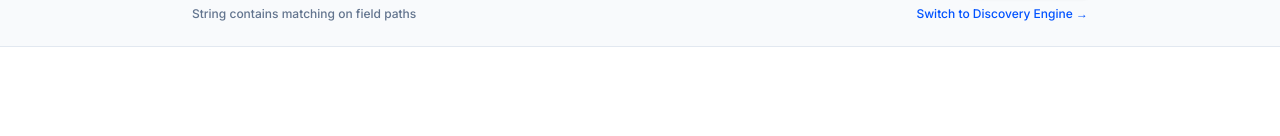
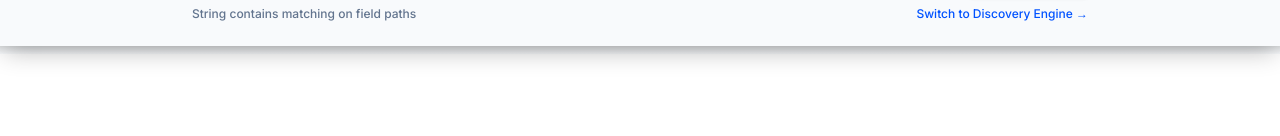
Before and after one commit to rawneddy/ceremony-field-catalog, a React (Vite) app in the folder ui/: page /search in a window 1280 px wide. Shown: the part 144-280 px from the top of the page. Built offline with nearby package versions, Linux system fonts and the light colour scheme; no server answers.

Commit message:
Added shadow to better delineate results from search bar

```diff
--- a/ui/src/pages/DiscoveryPage.tsx
+++ b/ui/src/pages/DiscoveryPage.tsx
@@ -65,7 +65,7 @@ const DiscoveryPage: React.FC = () => {
 
   return (
     <Layout>
-      <div className="bg-paper border-b border-steel p-6 shrink-0">
+      <div className="bg-paper p-6 shrink-0 shadow-[0_8px_24px_-4px_rgba(0,0,0,0.3)] relative z-10">
         <form onSubmit={handleSearch} className="max-w-6xl mx-auto grid grid-cols-12 gap-6">
           <div className="col-span-3">
             <label className="block text-[10px] font-black uppercase tracking-widest text-slate-400 mb-2">Context Scope</label>
@@ -124,7 +124,9 @@ const DiscoveryPage: React.FC = () => {
         </form>
       </div>
 
-      <div className="flex-1 flex overflow-hidden">
+      <div className="flex-1 flex flex-col overflow-hidden">
+        <div className="h-2 bg-gradient-to-b from-black/10 to-transparent shrink-0" />
+        <div className="flex-1 flex overflow-hidden">
         <FacetSidebar
           facets={facets}
           onToggleValue={toggleFacetValue}
@@ -169,6 +171,7 @@ const DiscoveryPage: React.FC = () => {
           />
         )}
       </div>
+      </div>
     </Layout>
   );
 };
--- a/ui/src/pages/FieldSearchPage.tsx
+++ b/ui/src/pages/FieldSearchPage.tsx
@@ -119,7 +119,7 @@ const FieldSearchPage: React.FC = () => {
 
   return (
     <Layout>
-      <div className="bg-paper border-b border-steel p-6 shrink-0">
+      <div className="bg-paper p-6 shrink-0 shadow-[0_8px_24px_-4px_rgba(0,0,0,0.3)] relative z-10">
         <div className="max-w-4xl mx-auto">
           <form onSubmit={handleSearch} className="relative">
             <div className="flex gap-2">
@@ -200,7 +200,9 @@ const FieldSearchPage: React.FC = () => {
         </div>
       </div>
 
-      <div className="flex-1 flex overflow-hidden">
+      <div className="flex-1 flex flex-col overflow-hidden">
+        <div className="h-2 bg-gradient-to-b from-black/10 to-transparent shrink-0" />
+        <div className="flex-1 flex overflow-hidden">
         {!hasSearched ? (
           <div className="flex-1 flex flex-col items-center justify-center bg-white text-center p-12">
             <div className="w-20 h-20 bg-paper rounded-full flex items-center justify-center mb-6">
@@ -259,6 +261,7 @@ const FieldSearchPage: React.FC = () => {
           />
         )}
       </div>
+      </div>
     </Layout>
   );
 };
```
